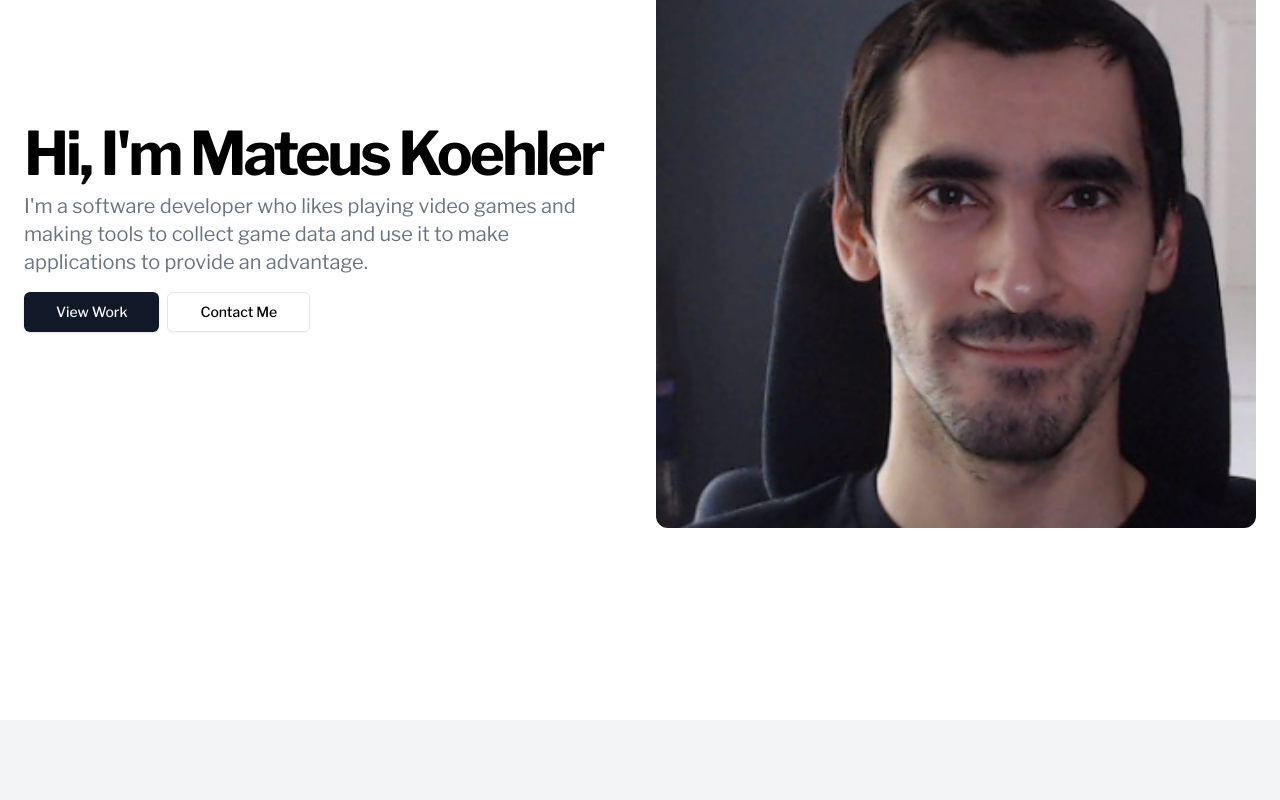
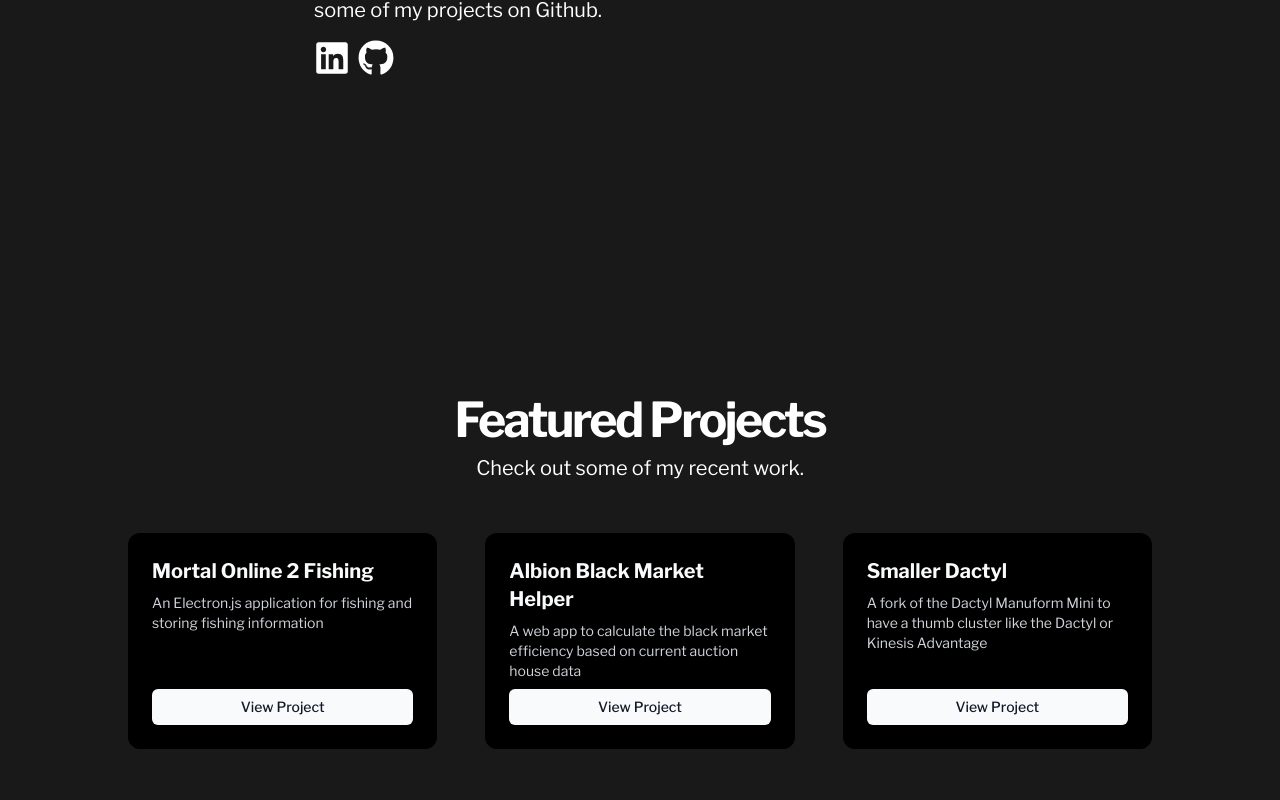
Before and after one commit to tleytek/tleytek.github.io, a Next.js app: page / in a window 1280 px wide. Shown: the part 320-1120 px from the top of the page. Built offline with nearby package versions, Linux system fonts and the light colour scheme.

Commit message:
Adjust style

```diff
--- a/src/app/components/Hero.jsx
+++ b/src/app/components/Hero.jsx
@@ -1,38 +1,55 @@
 import Link from 'next/link'
-import Image from 'next/image'
+import { FaLinkedin } from 'react-icons/fa'
+import { FaGithub } from 'react-icons/fa'
 
 export default function Hero() {
     return (
         <section className="w-full py-12 md:py-24 lg:py-32 xl:py-48">
-            <div className="container mx-auto px-4 md:px-6">
-                <div className="grid gap-6 lg:grid-cols-[1fr_400px] lg:gap-12 xl:grid-cols-[1fr_600px]">
+            <div className="container mx-auto px-4 md:px-6 max-w-[700px]">
                 <div className="flex flex-col justify-center space-y-4">
                     <div className="space-y-2">
                         <h1 className="text-3xl font-bold tracking-tighter sm:text-5xl xl:text-6xl/none">
-                                Hi, I&apos;m Mateus Koehler
+                            Hi, I&apos;m Mateus Koehler,
                         </h1>
-                            <p className="max-w-[600px] text-gray-500 md:text-xl dark:text-gray-400">
-                                I&apos;m a software developer who likes playing
-                                video games and making tools to collect game
-                                data and use it to make applications to provide
-                                an advantage.
+                        <p className="max-w-[600px] md:text-xl">
+                            and this is my portfolio site. It&apos;s nothing
+                            fancy, just a site with a digestable viewing
+                            experience that is meant to direct you to some of my
+                            projects on Github.
                         </p>
                     </div>
                     <div className="flex flex-col gap-2 min-[400px]:flex-row">
                         <Link
-                                className="inline-flex h-10 items-center justify-center rounded-md bg-gray-900 px-8 text-sm font-medium text-gray-50 shadow transition-colors hover:bg-gray-900/90 focus-visible:outline-none focus-visible:ring-1 focus-visible:ring-gray-950 disabled:pointer-events-none disabled:opacity-50 dark:bg-gray-50 dark:text-gray-900 dark:hover:bg-gray-50/90 dark:focus-visible:ring-gray-300"
+                            className="text-4xl font-medium hover:underline underline-offset-4"
+                            href="https://www.linkedin.com/in/mateus-koehler"
+                            target="_blank"
+                        >
+                            <FaLinkedin></FaLinkedin>
+                        </Link>
+                        <Link
+                            className="text-4xl font-medium hover:underline underline-offset-4"
+                            href="https://github.com/tleytek"
+                            target="_blank"
+                        >
+                            <FaGithub></FaGithub>
+                        </Link>
+                        {/*
+                        <Link
+                            className="inline-flex h-10 items-center justify-center rounded-md bg-gray-200 px-8 text-sm text-black font-medium shadow transition-colors hover:bg-gray-200/90 focus-visible:outline-none focus-visible:ring-1 focus-visible:ring-gray-950 disabled:pointer-events-none disabled:opacity-50 dark:bg-gray-50 dark:text-gray-900 dark:hover:bg-gray-50/90 dark:focus-visible:ring-gray-300"
                             href="#work"
                         >
                             View Work
                         </Link>
                         <Link
-                                className="inline-flex h-10 items-center justify-center rounded-md border border-gray-200 bg-white px-8 text-sm font-medium shadow-sm transition-colors hover:bg-gray-100 hover:text-gray-900 focus-visible:outline-none focus-visible:ring-1 focus-visible:ring-gray-950 disabled:pointer-events-none disabled:opacity-50 dark:border-gray-800 dark:bg-gray-950 dark:hover:bg-gray-800 dark:hover:text-gray-50 dark:focus-visible:ring-gray-300"
+                            className="inline-flex h-10 items-center justify-center rounded-md border border-gray-300 bg-white px-8 text-sm text-black font-medium shadow-sm transition-colors hover:bg-gray-300 hover:text-gray-900 focus-visible:outline-none focus-visible:ring-1 focus-visible:ring-gray-950 disabled:pointer-events-none disabled:opacity-50 dark:border-gray-800 dark:bg-gray-950 dark:hover:bg-gray-800 dark:hover:text-gray-50 dark:focus-visible:ring-gray-300"
                             href="/#contact"
                         >
                             Contact Me
                         </Link>
+                        */}
                     </div>
                 </div>
+                {/*
                     <Image
                         alt="Hero"
                         className="mx-auto aspect-video overflow-hidden rounded-xl object-cover sm:w-full lg:order-last lg:aspect-square"
@@ -41,7 +58,7 @@ export default function Hero() {
                         src="/portfolio_portrait.png"
                         priority={true}
                     />
-                </div>
+                    */}
             </div>
         </section>
     )
--- a/src/app/components/Work.jsx
+++ b/src/app/components/Work.jsx
@@ -2,23 +2,20 @@ import Link from 'next/link'
 
 export default function Work() {
     return (
-        <section
-            id="work"
-            className="w-full py-12 md:py-24 lg:py-32 bg-gray-100 dark:bg-gray-800"
-        >
+        <section id="work" className="w-full py-12 md:py-24 lg:py-32">
             <div className="container mx-auto px-4 md:px-6">
                 <div className="flex flex-col items-center justify-center space-y-4 text-center">
                     <div className="space-y-2">
                         <h2 className="text-3xl font-bold tracking-tighter sm:text-5xl">
                             Featured Projects
                         </h2>
-                        <p className="max-w-[900px] text-gray-500 md:text-xl/relaxed lg:text-base/relaxed xl:text-xl/relaxed dark:text-gray-400">
+                        <p className="max-w-[900px] md:text-xl/relaxed lg:text-base/relaxed xl:text-xl/relaxed">
                             Check out some of my recent work.
                         </p>
                     </div>
                 </div>
                 <div className="mx-auto grid max-w-5xl grid-cols-1 gap-6 py-12 sm:grid-cols-2 lg:grid-cols-3 lg:gap-12">
-                    <div className="mx-auto max-w-sm rounded-xl bg-gray-900/80 p-6">
+                    <div className="mx-auto max-w-sm rounded-xl bg-black p-6">
                         <div className="flex h-full flex-col justify-between">
                             <div>
                                 <h3 className="text-xl font-bold text-gray-50">
@@ -38,7 +35,7 @@ export default function Work() {
                             </Link>
                         </div>
                     </div>
-                    <div className="mx-auto max-w-sm rounded-xl bg-gray-900/80 p-6">
+                    <div className="mx-auto max-w-sm rounded-xl bg-black p-6">
                         <div className="flex h-full flex-col justify-between">
                             <div>
                                 <h3 className="text-xl font-bold text-gray-50">
@@ -59,7 +56,7 @@ export default function Work() {
                             </Link>
                         </div>
                     </div>
-                    <div className="rounded-xl bg-gray-900/80 p-6">
+                    <div className="rounded-xl bg-black p-6">
                         <div className="flex h-full flex-col justify-between">
                             <div>
                                 <h3 className="text-xl font-bold text-gray-50">
--- a/src/app/layout.js
+++ b/src/app/layout.js
@@ -1,7 +1,7 @@
 // This is the root layout component for your Next.js app.
 // Learn more: https://nextjs.org/docs/app/building-your-application/routing/pages-and-layouts#root-layout-required
 
-import Navbar from '@/app/components/Navbar'
+// import Navbar from '@/app/components/Navbar'
 
 import { Libre_Franklin } from 'next/font/google'
 import './globals.css'
@@ -21,9 +21,11 @@ export const metadata = {
 
 export default function Layout({ children }) {
     return (
-        <html lang="en">
+        <html lang="en" className="bg-black/90 text-white">
             <body className={libre_franklin.variable}>
+                {/*
                 <Navbar></Navbar>
+                */}
                 {children}
             </body>
         </html>
```
Lines whose indentation alone changed are shown as unchanged.
